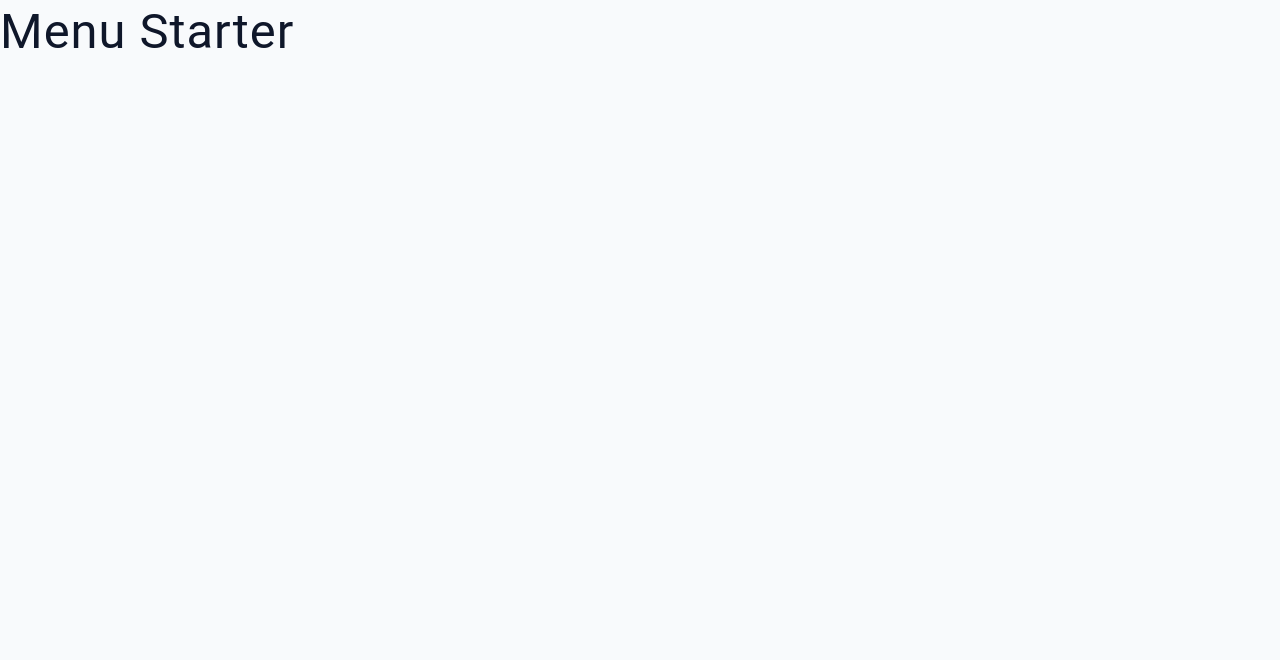
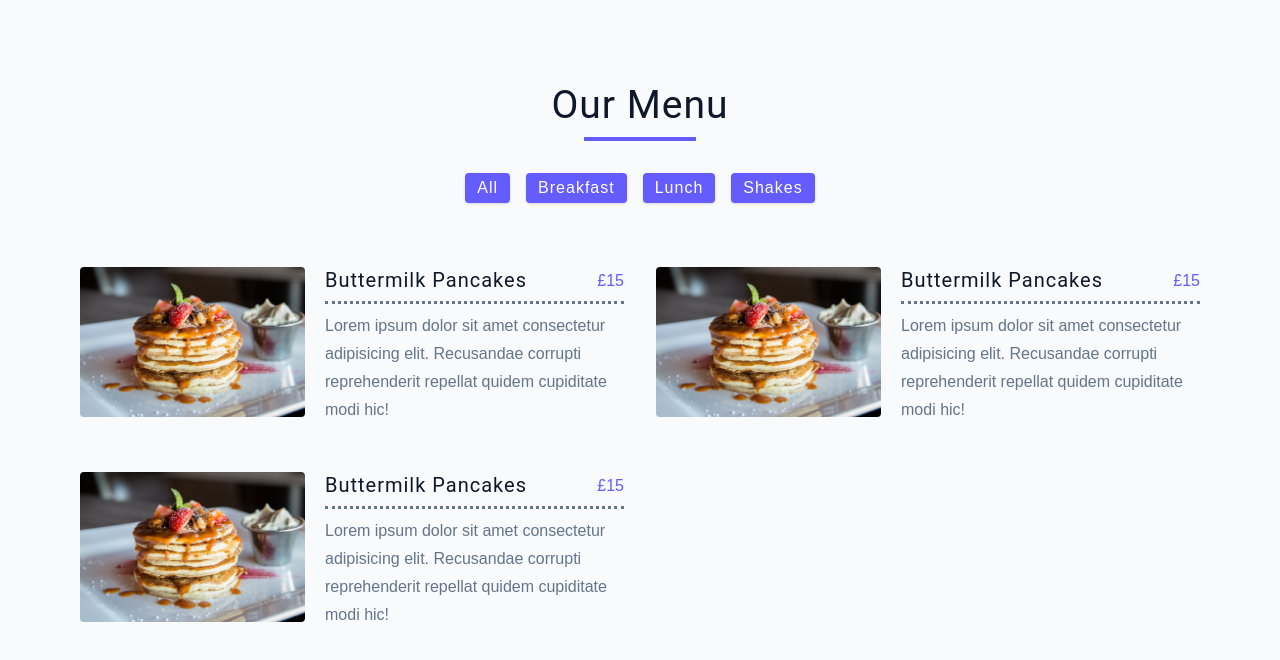
Before and after one commit to John-Davidson-8/smilga-html-css-mini-projects, a plain HTML site: page 09-menu/starter/index.html in a window 1280 px wide. Drawn offline with Linux system fonts and the light colour scheme.

Commit message:
complete menu project

```diff
--- a/09-menu/starter/index.html
+++ b/09-menu/starter/index.html
@@ -16,6 +16,71 @@
     <link rel="stylesheet" href="./main.css" />
   </head>
   <body>
-    <h1>menu starter</h1>
+    <section class="menu">
+      <!-- title -->
+      <div class="title">
+        <h2 class="title">our menu</h2>
+        <div class="title-underline"></div>
+      </div>
+      <!-- end of title -->
+      <!-- filter buttons -->
+      <div class="btn-container">
+        <button type="button" class="btn filter-btn">all</button>
+        <button type="button" class="btn filter-btn">breakfast</button>
+        <button type="button" class="btn filter-btn">lunch</button>
+        <button type="button" class="btn filter-btn">shakes</button>
+      </div>
+      <!-- end of filter buttons -->
+      <div class="section-center">
+        <!-- single item -->
+        <article class="menu-item">
+          <img src="./menu-item.jpeg" alt="pancakes" class="img photo" />
+          <div class="item-info">
+            <header>
+              <h5>buttermilk pancakes</h5>
+              <span class="price">£15</span>
+            </header>
+            <p class="item-text">
+              Lorem ipsum dolor sit amet consectetur adipisicing elit.
+              Recusandae corrupti reprehenderit repellat quidem cupiditate modi
+              hic!
+            </p>
+          </div>
+        </article>
+        <!-- end of single item -->
+        <!-- single item -->
+        <article class="menu-item">
+          <img src="./menu-item.jpeg" alt="pancakes" class="img photo" />
+          <div class="item-info">
+            <header>
+              <h5>buttermilk pancakes</h5>
+              <span class="price">£15</span>
+            </header>
+            <p class="item-text">
+              Lorem ipsum dolor sit amet consectetur adipisicing elit.
+              Recusandae corrupti reprehenderit repellat quidem cupiditate modi
+              hic!
+            </p>
+          </div>
+        </article>
+        <!-- end of single item -->
+        <!-- single item -->
+        <article class="menu-item">
+          <img src="./menu-item.jpeg" alt="pancakes" class="img photo" />
+          <div class="item-info">
+            <header>
+              <h5>buttermilk pancakes</h5>
+              <span class="price">£15</span>
+            </header>
+            <p class="item-text">
+              Lorem ipsum dolor sit amet consectetur adipisicing elit.
+              Recusandae corrupti reprehenderit repellat quidem cupiditate modi
+              hic!
+            </p>
+          </div>
+        </article>
+        <!-- end of single item -->
+      </div>
+    </section>
   </body>
 </html>
--- a/09-menu/starter/main.css
+++ b/09-menu/starter/main.css
@@ -5,7 +5,7 @@
 }
 /* fonts */
 
-@import url('https://fonts.googleapis.com/css2?family=Roboto:wght@400;500;600&family=Montserrat&display=swap');
+@import url("https://fonts.googleapis.com/css2?family=Roboto:wght@400;500;600&family=Montserrat&display=swap");
 html {
   font-size: 100%;
 } /*16px*/
@@ -42,8 +42,8 @@ html {
   --green-dark: #0f5132;
 
   /* fonts  */
-  --headingFont: 'Roboto', sans-serif;
-  --bodyFont: 'Nunito', sans-serif;
+  --headingFont: "Roboto", sans-serif;
+  --bodyFont: "Nunito", sans-serif;
   --smallText: 0.7em;
   /* rest of the vars */
   --backgroundColor: var(--grey-50);
@@ -257,3 +257,80 @@ ul {
 Menu
 ===============
 */
+.menu {
+  padding: 5rem 0;
+}
+.btn-container {
+  margin-top: 2rem;
+  margin-bottom: 4rem;
+  display: flex;
+  justify-content: center;
+  gap: 1rem;
+  flex-wrap: wrap;
+}
+. .filter-btn {
+  background: transparent;
+  color: var(--primary-500);
+  border: 1px solid var(--primary-500);
+}
+.filter-btn:hover {
+  color: var(--white);
+  border: 1px solid var(--primary-700);
+}
+.section-center {
+  width: 90vw;
+  margin: 0 auto;
+  max-width: var(--max-width);
+  display: grid;
+  gap: 3rem 2rem;
+  /* justify-items: center; */
+}
+.menu-item {
+  display: grid;
+  gap: 1rem 2rem;
+  max-width: 25rem;
+}
+.photo {
+  height: 200px;
+  border-radius: var(--borderRadius);
+}
+.item-info header {
+  display: flex;
+  justify-content: space-between;
+  border-bottom: 3px dotted var(--grey-500);
+}
+.item-info h5 {
+  margin-bottom: 0.5rem;
+}
+
+.price {
+  color: var(--primary-500);
+}
+.item-text {
+  margin: 0;
+  padding-top: 0.5rem;
+  color: var(--grey-500);
+}
+@media screen and (min-width: 768px) {
+  .menu-item {
+    grid-template-columns: 225px 1fr;
+    gap: 0 1.25rem;
+    max-width: 40rem;
+    align-items: center;
+  }
+  .photo {
+    height: 175px;
+  }
+}
+@media screen and (min-width: 1200px) {
+  .section-center {
+    width: 95vw;
+    grid-template-columns: 1fr 1fr;
+  }
+  .photo {
+    height: 150px;
+  }
+  .menu-item {
+    align-items: start;
+  }
+}
```
